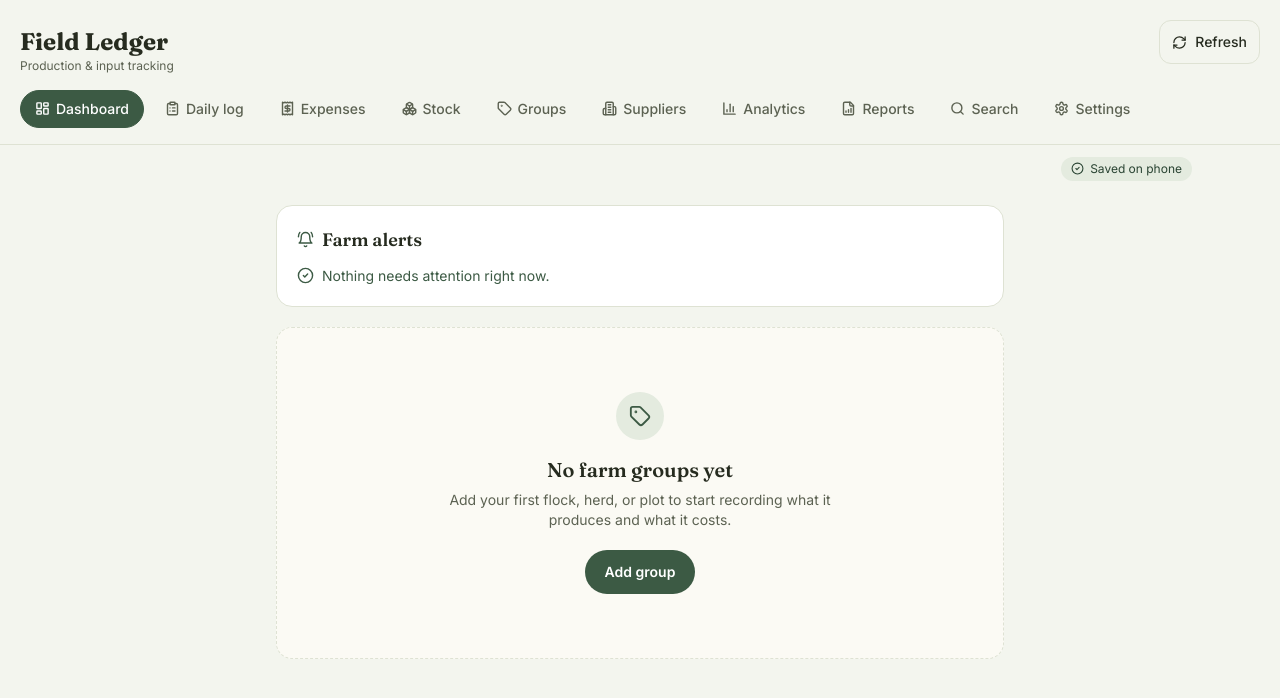
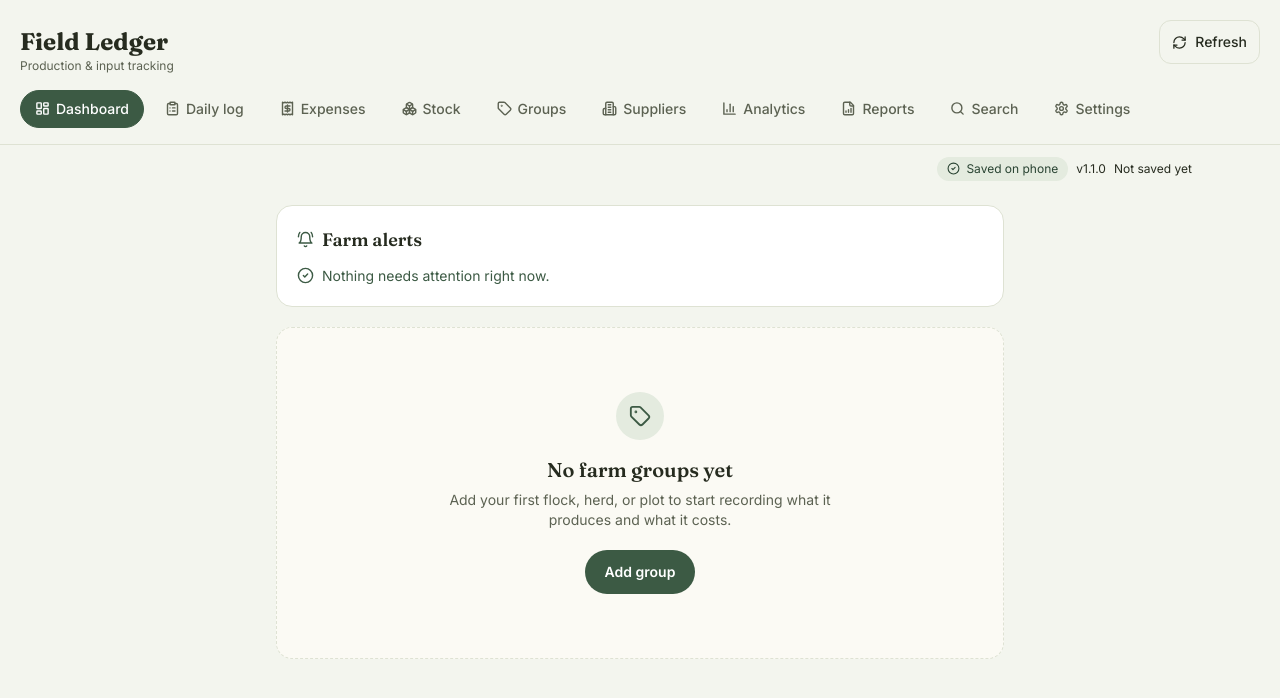
Before and after one commit to makosa-irvin/farm-mvp-app, a React (Vite) app: page / in a window 1280 px wide. Shown: the top 698 px of the page. Built offline with nearby package versions, Linux system fonts and the light colour scheme.

Commit message:
feat: surface PWA save and storage status

```diff
--- a/src/App.jsx
+++ b/src/App.jsx
@@ -1,4 +1,4 @@
-import { useRef, useState } from 'react';
+import { useEffect, useRef, useState } from 'react';
 import { TABS } from './constants.js';
 import { useFarmData } from './hooks/useFarmData.js';
 import { useConfirmDialog } from './hooks/useConfirmDialog.js';
@@ -9,19 +9,28 @@ import ConfirmDialog from './components/ConfirmDialog.jsx';
 import MobileQuickActions from './components/MobileQuickActions.jsx';
 import OfflineStatus from './components/OfflineStatus.jsx';
 import PWAInstallPrompt from './components/PWAInstallPrompt.jsx';
+import PWAStatus from './components/PWAStatus.jsx';
 
 export default function App() {
   const [tab, setTab] = useState('dashboard');
   const [toast, setToast] = useState(null);
+  const [lastSavedAt, setLastSavedAt] = useState(() => localStorage.getItem('field-ledger-last-saved-at'));
   const toastTimer = useRef(null);
   const showToast = (message) => { setToast(message); if (toastTimer.current) clearTimeout(toastTimer.current); toastTimer.current = setTimeout(() => setToast(null), 3800); };
   const { confirm, dialogProps } = useConfirmDialog();
   const farm = useFarmData(showToast, confirm);
+
+  useEffect(() => {
+    const onSaved = () => setLastSavedAt(localStorage.getItem('field-ledger-last-saved-at'));
+    window.addEventListener('field-ledger-saved', onSaved);
+    return () => window.removeEventListener('field-ledger-saved', onSaved);
+  }, []);
+
   return (
     <div className="farm-app min-h-screen pb-16">
       <a href="#main-content" className="sr-only focus:not-sr-only focus:fixed focus:left-3 focus:top-3 focus:z-50 focus:rounded-lg focus:px-3 focus:py-2" style={{ background: 'var(--surface)', color: 'var(--forest)', border: '1px solid var(--line)' }}>Skip to main content</a>
       <Header tabs={TABS} activeTab={tab} onSelectTab={setTab} />
-      <div className="mx-auto max-w-6xl px-4 pt-3 sm:px-6 flex justify-end"><OfflineStatus /></div>
+      <div className="mx-auto max-w-6xl px-4 pt-3 sm:px-6 flex flex-wrap justify-end gap-2"><OfflineStatus /><PWAStatus lastSavedAt={lastSavedAt} /></div>
       <MainContent tab={tab} farm={farm} setTab={setTab} />
       <MobileQuickActions onNavigate={setTab} />
       <Toast message={toast} />
```
